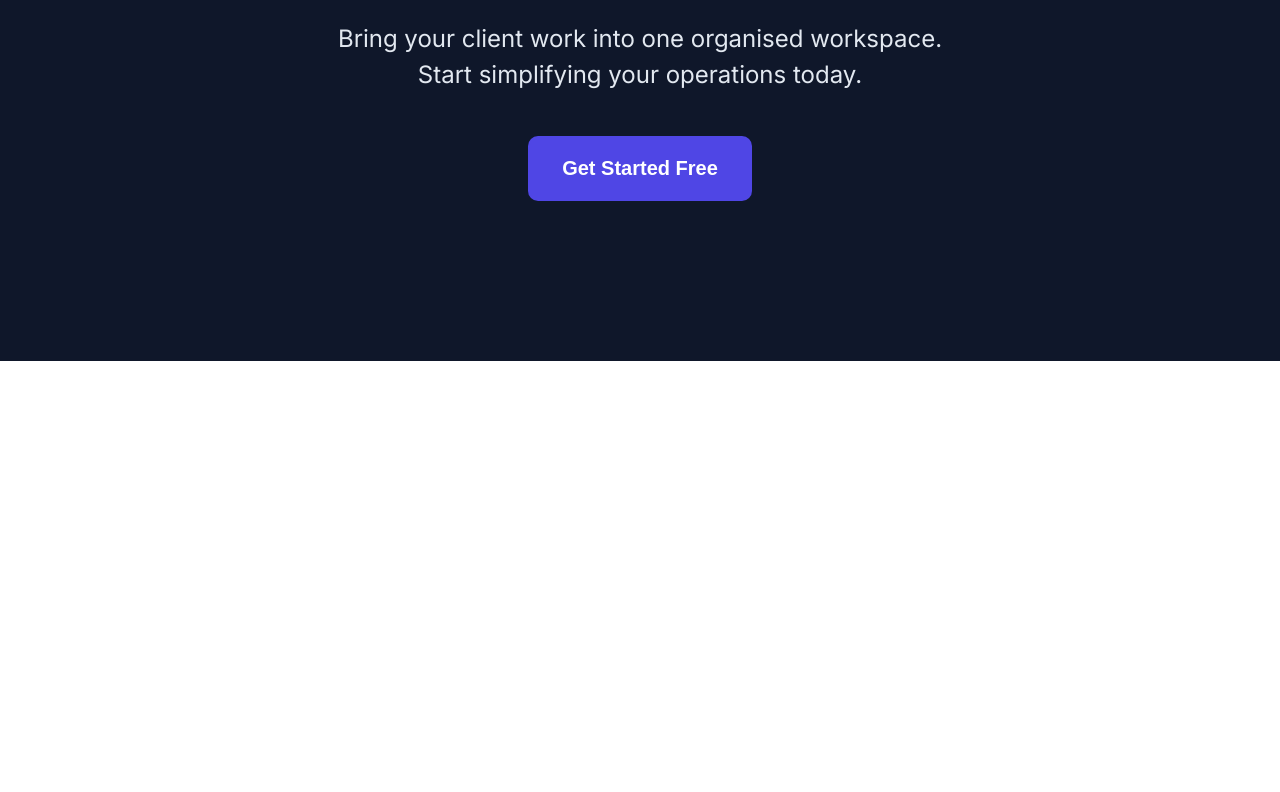
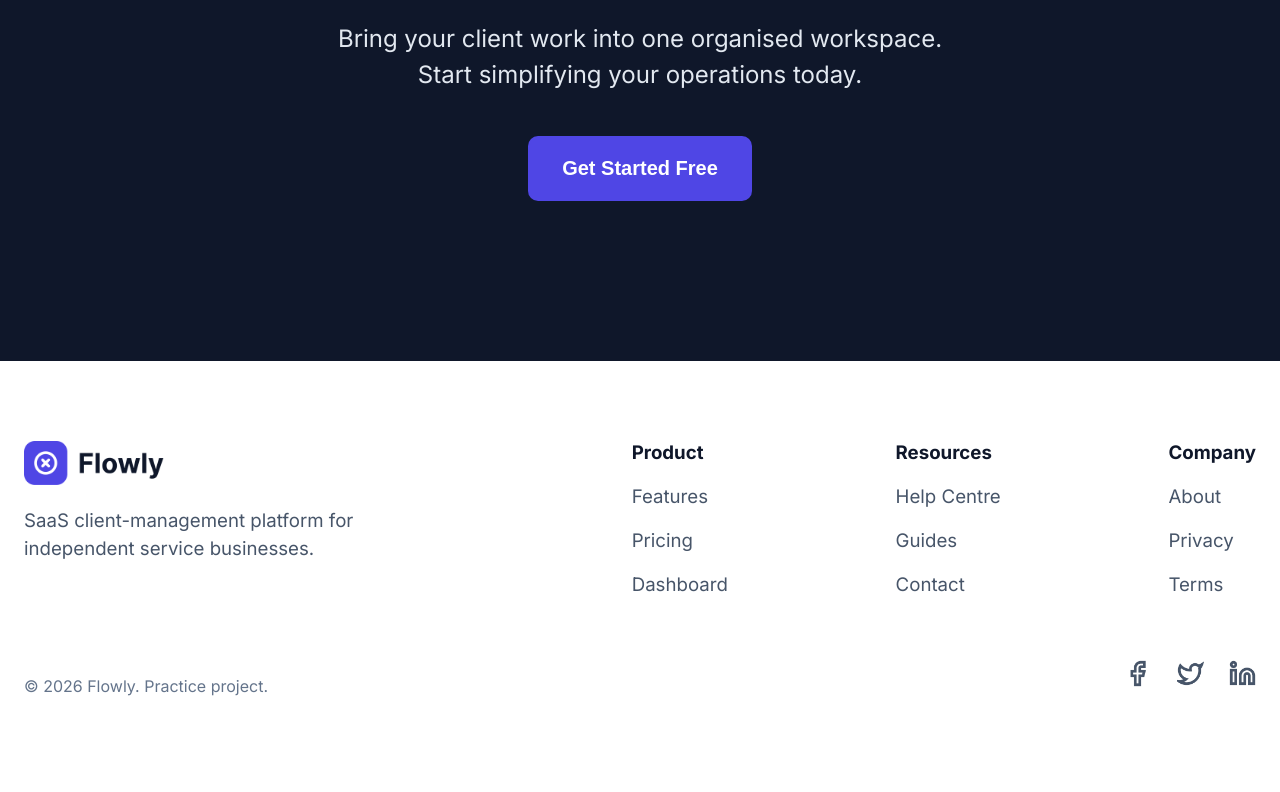
Before and after one commit to GeatsNine/Flowly-Landing-Page, a plain HTML site: page index.html in a window 1280 px wide. Shown: the part 5810-6602 px from the top of the page. Before the commit the page ends 6171 px from the top, so only its background shows below. Drawn offline with Linux system fonts and the light colour scheme.

Commit message:
create footer section (desktop view)

```diff
--- a/index.html
+++ b/index.html
@@ -322,5 +322,72 @@
         <button class="first-cta">Get Started Free</button>
       </div>
     </section>
+
+    <footer class="footer">
+      <div class="container">
+        <div class="footer-nav-layout">
+          <article>
+            <img
+              src="./assets/images/brand.png"
+              alt="Flowly logo"
+            />
+            <p>SaaS client-management platform for independent service businesses.</p>
+          </article>
+
+          <nav class="footer-nav">
+            <h3>Product</h3>
+            <ul>
+              <li><a href="#features">Features</a></li>
+              <li><a href="#pricing">Pricing</a></li>
+              <li><a href="#dashboard">Dashboard</a></li>
+            </ul>
+          </nav>
+
+          <nav class="footer-nav">
+            <h3>Resources</h3>
+            <ul>
+              <li><a href="#help-centre">Help Centre</a></li>
+              <li><a href="#guides">Guides</a></li>
+              <li><a href="#contact">Contact</a></li>
+            </ul>
+          </nav>
+
+          <nav class="footer-nav">
+            <h3>Company</h3>
+            <ul>
+              <li><a href="#about">About</a></li>
+              <li><a href="#privacy">Privacy</a></li>
+              <li><a href="#terms">Terms</a></li>
+            </ul>
+          </nav>
+        </div>
+
+        <div class="footer-last-row">
+          <p>© 2026 Flowly. Practice project.</p>
+          <div class="social-media-layout">
+            <a href="facebook.com" target="_blank">
+              <img
+                src="./assets/icons/facebook.png"
+                alt="facebook logo"
+              />
+            </a>
+
+            <a href="twitter.com" target="_blank">
+              <img
+                src="./assets/icons/twitter.png"
+                alt="facebook logo"
+              />
+            </a>
+
+            <a href="linkedin.com" target="_blank">
+              <img
+                src="./assets/icons/linkedin.png"
+                alt="facebook logo"
+              />
+            </a>
+          </div>
+        </div>
+      </div>
+    </footer>
   </body>
 </html>
--- a/styles.css
+++ b/styles.css
@@ -655,3 +655,79 @@ body {
     display: block;
     margin: 0 auto;
 }
+
+.footer {
+    padding: 80px 0;
+    background-color: var(--color-surface);
+}
+
+.footer-nav-layout {
+    display: flex;
+    justify-content: space-between;
+    text-align: start;
+}
+
+.footer-nav-layout img {
+    max-width: 140px;
+    height: auto;
+}
+
+.footer-nav-layout p {
+    font-size: 18.67px;
+    color: var(--color-text);
+    line-height: 1.5;
+
+    max-width: 440px;
+}
+
+.footer-nav {
+    max-width: 156px;
+    text-align: left;
+}
+
+.footer-nav h3 {
+    font-size: 18.67px;
+    font-weight: 700;
+
+    color: var(--color-heading);
+
+    margin: 0;
+}
+
+.footer-nav ul {
+    margin: 0;
+    padding: 0;
+    list-style: none;
+}
+
+.footer-nav a, .footer-last-row a {
+    text-decoration: none;
+}
+
+.footer-nav a {
+    font-size: 18.67px;
+    color: var(--color-text);
+}
+
+.footer-nav li {
+    margin-top: 21px;
+}
+
+.footer-last-row {
+    margin-top: 64px;
+    display: flex;
+    justify-content: space-between;
+    text-align: center;
+}
+
+.footer-last-row {
+    font-size: 16px;
+    color: var(--color-text-muted);
+}
+
+.footer-last-row img {
+    width: 26.67px;
+    height: auto;
+
+    margin-left: 21.33px;
+}
```
Also changed, not shown: assets/icons/facebook.png (added), assets/icons/linkedin.png (added), assets/icons/twitter.png (added).
